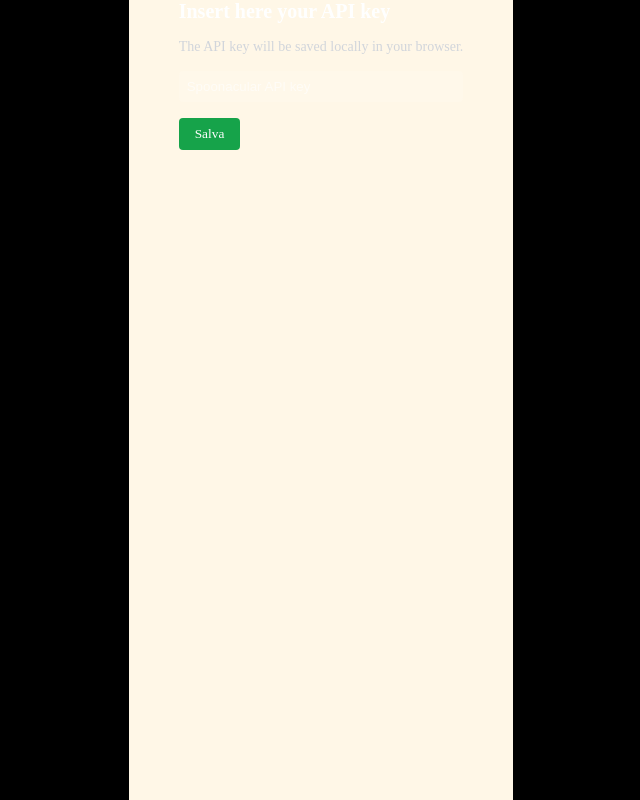
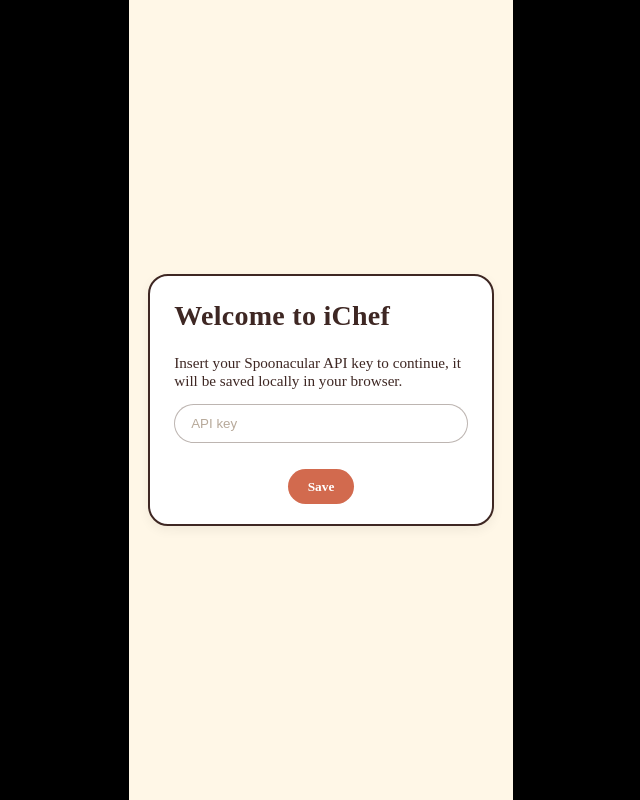
Before and after one commit to criCani/iamchef-canicoba, a React (Vite) app: page /intro in a window 1280 px wide. Shown: the whole page, without its empty margins (319-959 px from the left). Built offline with nearby package versions, Linux system fonts and the light colour scheme.

Commit message:
fix: style for intro page

```diff
--- a/src/pages/IntroPage.tsx
+++ b/src/pages/IntroPage.tsx
@@ -20,17 +20,21 @@
   }
 
   return (
+    <div className="intro-page-page">
+      <div className="intro-page-card">
         <div className="intro-page-container">
-      <h2 className="intro-page-title">Insert here your API key</h2>
-      <p className="intro-page-subtitle">The API key will be saved locally in your browser.</p>
+          <h2 className="intro-page-title">Welcome to iChef</h2>
+          <p className="intro-page-subtitle">Insert your Spoonacular API key to continue, it will be saved locally in your browser.</p>
           <input
             value={value}
             onChange={(e) => setValue(e.target.value)}
-        placeholder="Spoonacular API key"
+            placeholder="API key"
             className="intro-page-input"
           />
           <div className="intro-page-buttons">
-        <button onClick={handleSave} className="intro-page-save-button">Salva</button>
+            <button onClick={handleSave} className="intro-page-save-button">Save</button>
+          </div>
+        </div>
       </div>
     </div>
   )
--- a/src/styles/IntroPage.css
+++ b/src/styles/IntroPage.css
@@ -1,46 +1,86 @@
+.intro-page-page {
+  min-height: 100vh;
+  display: flex;
+  align-items: center;
+  justify-content: center;
+}
+
+.intro-page-card {
+  width: 90%;
+  max-width: 400px;
+  background: var(--pure-white);
+  border: 2px solid var(--espresso-brown);
+  border-radius: 32px;
+  padding: 1.25rem 1.5rem;
+  box-shadow: 0 4px 12px rgba(0,0,0,0.06);
+}
+
 .intro-page-container {
   display: flex;
   flex-direction: column;
-  gap: 1rem;
+  gap: 0.875rem;
 }
 
 .intro-page-title {
-  color: white;
-  font-size: 1.25rem;
+  color: var(--espresso-brown);
+  font-size: 1.75rem;
+  font-weight: 700;
+  letter-spacing: 0.01em;
+  margin: 0.25rem 0 0.5rem;
 }
 
 .intro-page-subtitle {
-  font-size: 0.875rem;
-  color: #d1d5db;
+  font-size: 0.95rem;
+  color: var(--espresso-brown);
 }
 
 .intro-page-input {
-  padding: 0.5rem;
-  border-radius: 0.25rem;
-  background: rgba(255, 255, 255, 0.1);
-  color: white;
-  border: none;
+  padding: 0.7rem 1rem;
+  border-radius: 9999px; /* pill */
+  background: var(--pure-white);
+  color: #5b392c;
+  border: 1.5px solid rgba(66, 45, 32, 0.35);
   outline: none;
+  transition: border-color 0.2s, box-shadow 0.2s;
 }
 
 .intro-page-input::placeholder {
-  color: rgba(255, 255, 255, 0.6);
+  color: var(--mushroom-grey)
 }
 
 .intro-page-buttons {
   display: flex;
   gap: 0.5rem;
+  justify-content: center;
+  margin-top: 0.75rem;
 }
 
 .intro-page-save-button {
-  padding: 0.5rem 1rem;
-  background: #16a34a;
-  border-radius: 0.25rem;
-  color: white;
+  padding: 0.6rem 1.25rem;
+  background: var(--terracotta);
+  border-radius: 9999px; /* pill */
+  color: #fff;
   cursor: pointer;
-  transition: background-color 0.2s;
+  border: none;
+  font-weight: 600;
+  transition: background-color 0.2s, transform 0.06s, box-shadow 0.2s;
 }
 
 .intro-page-save-button:hover {
-  background: #15803d;
+  background: #bb6046;
+  box-shadow: 0 8px 16px rgba(207, 107, 76, 0.25);
 }
+
+.intro-page-save-button:active {
+  transform: translateY(1px);
+}
+
+.intro-page-input:focus {
+  border-color: #cf6b4c;
+  box-shadow: 0 0 0 3px rgba(207, 107, 76, 0.2);
+}
+
+/* Optional: rounded "card" corners visually similar to mock */
+.intro-page-card {
+  border-radius: 1.25rem;
+}
```
Lines whose indentation alone changed are shown as unchanged.
